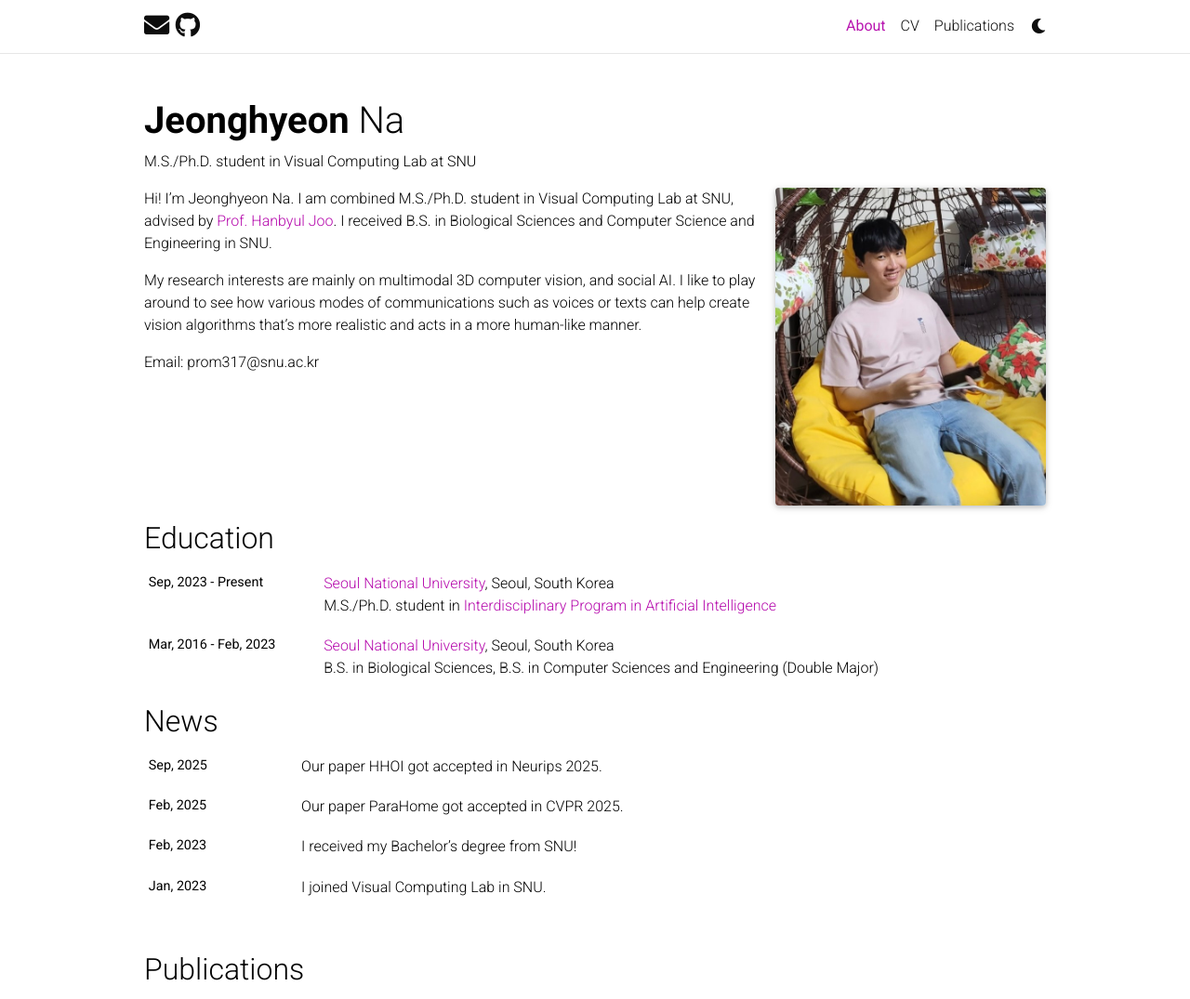
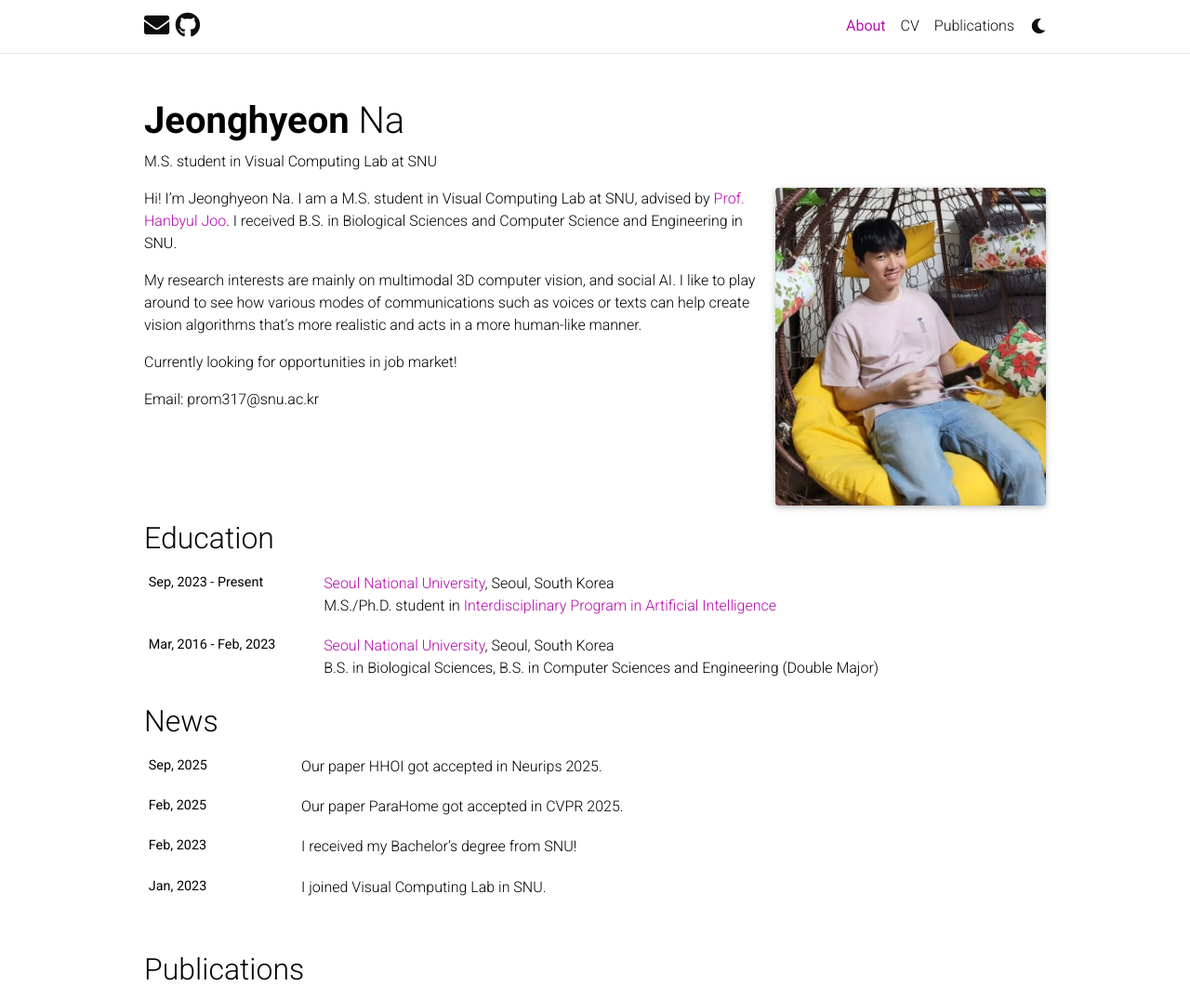
Before and after one commit to nagooon/nagooon.github.io, a Jekyll site: the page built from _pages/about.md, in a window 1280 px wide and 1345 px high, cut to the strip 0-1075 px from the top of the window. Shown: the whole strip at 93% size. Built offline with Jekyll 4.4.1, drawn with Linux system fonts in a browser that asks for light colours; full-size pictures stand in for the smaller copies a plugin makes; comment, search, counter and statistics services are not loaded; a style sheet for code colours, icons or effects is not loaded.

Commit message:
Revise about page for current student status
Updated subtitle and introduction to reflect current status as an M.S. student and added job market information.

```diff
--- a/_pages/about.md
+++ b/_pages/about.md
@@ -2,7 +2,7 @@
 layout: about
 title: About
 permalink: /
-subtitle: M.S./Ph.D. student in Visual Computing Lab at SNU
+subtitle: M.S. student in Visual Computing Lab at SNU
 
 profile:
   align: right
@@ -15,8 +15,10 @@ social: true  # includes social icons at the bottom of the page
 education: true
 ---
 
-Hi! I'm Jeonghyeon Na. I am combined M.S./Ph.D. student in Visual Computing Lab at SNU, advised by [Prof. Hanbyul Joo](https://jhugestar.github.io/). I received B.S. in Biological Sciences and Computer Science and Engineering in SNU.
+Hi! I'm Jeonghyeon Na. I am a M.S. student in Visual Computing Lab at SNU, advised by [Prof. Hanbyul Joo](https://jhugestar.github.io/). I received B.S. in Biological Sciences and Computer Science and Engineering in SNU.
 
 My research interests are mainly on multimodal 3D computer vision, and social AI. I like to play around to see how various modes of communications such as voices or texts can help create vision algorithms that's more realistic and acts in a more human-like manner.
 
+Currently looking for opportunities in job market!
+
 Email: prom317@snu.ac.kr
```
